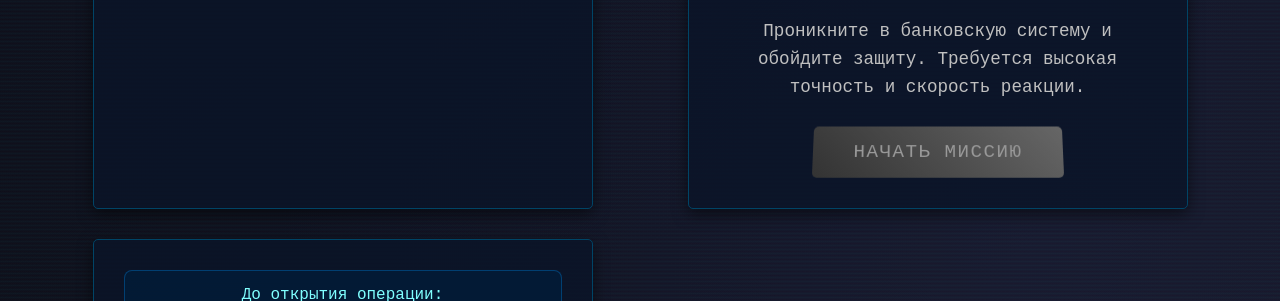
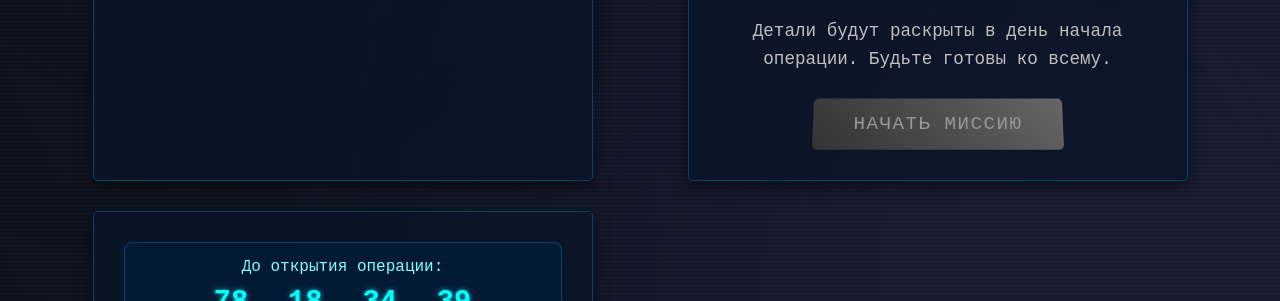
Before and after one commit to maksvesh/gorod, a plain HTML site: page missions.html in a window 1280 px wide. Shown: the part 845-1146 px from the top of the page. Drawn offline with Linux system fonts and the light colour scheme; no server answers.

Commit message:
Update missions.html

```diff
--- a/missions.html
+++ b/missions.html
@@ -562,8 +562,7 @@
                 <div class="game-icon">💰</div>
                 <h3 class="game-title">Операция "Банк"</h3>
                 <p class="game-description">
-                    Проникните в банковскую систему и обойдите защиту.
-                    Требуется высокая точность и скорость реакции.
+                    Детали будут раскрыты в день начала операции. Будьте готовы ко всему.
                 </p>
                 <a href="bank.html" class="play-btn disabled" id="bank-btn">Начать миссию</a>
             </div>
@@ -736,4 +735,5 @@
     </script>
 </body>
 
+
 </html>
```
